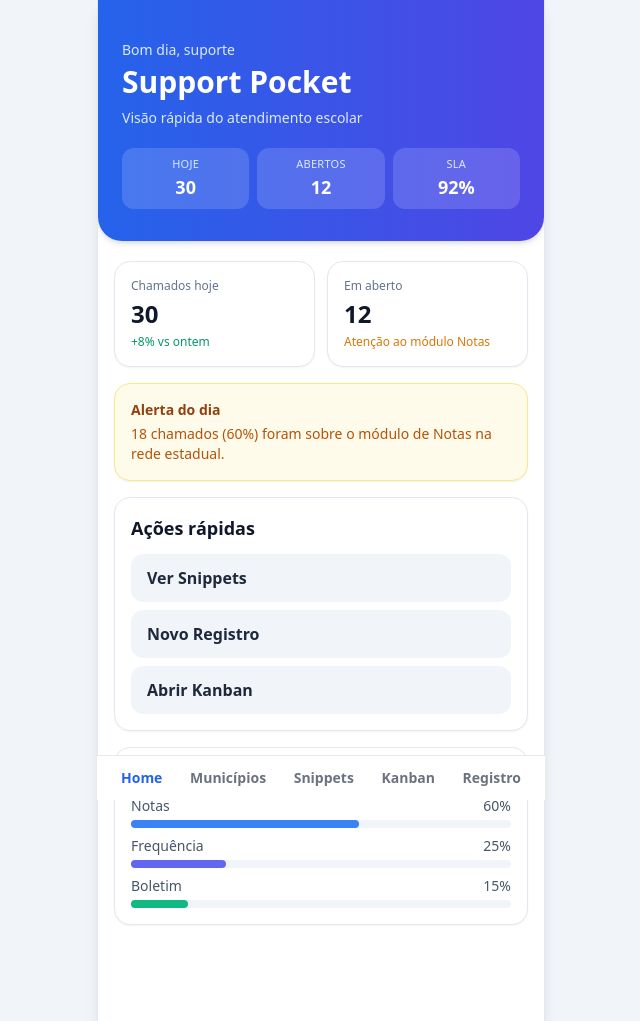
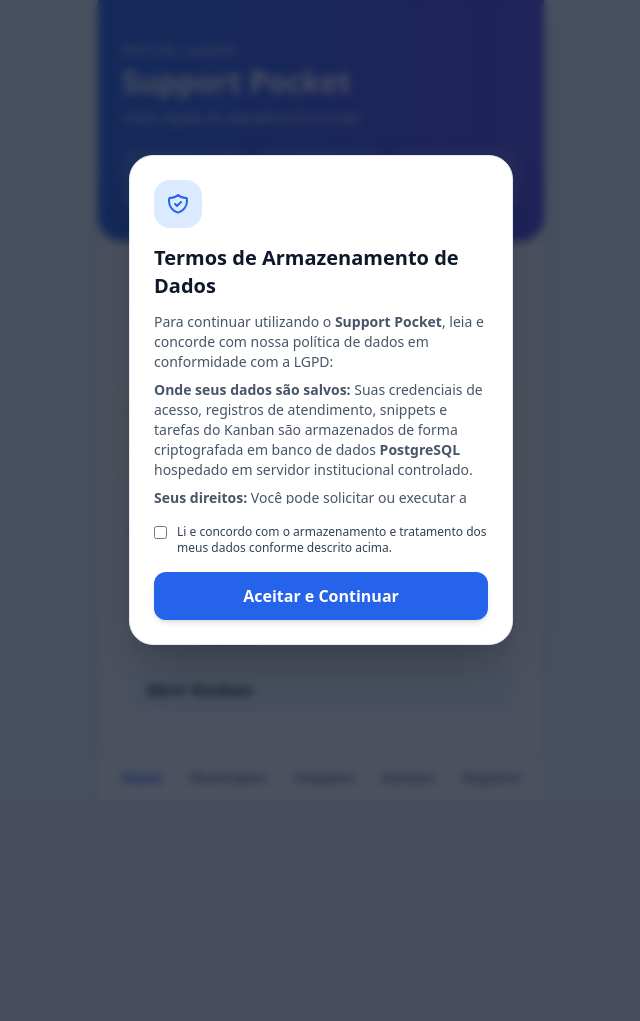
Before and after one commit to RayanneEllen13092004/support-pocket, a Laravel app: page /dashboard in a window 1280 px wide. Shown: the whole page, without its empty margins (319-959 px from the left). After the commit the page ends 782 px from the top, so only its background shows below. Run offline with Laravel 12, Linux system fonts and the light colour scheme; the visitor is signed in with stand-in values (Sample User, id 1); some libraries are stand-ins or nearby versions.

Commit message:
feat: adiciona aceite de termos LGPD e exclusao de conta

```diff
--- a/app/Models/User.php
+++ b/app/Models/User.php
@@ -24,6 +24,7 @@ class User extends Authenticatable
         'email',
         'password',
         'role',
+        'terms_accepted_at',
     ];
 
     /**
@@ -45,6 +46,7 @@ class User extends Authenticatable
     {
         return [
             'email_verified_at' => 'datetime',
+            'terms_accepted_at' => 'datetime',
             'password' => 'hashed',
         ];
     }
--- a/resources/views/dashboard.blade.php
+++ b/resources/views/dashboard.blade.php
@@ -107,6 +107,22 @@
                     </div>
                 </div>
             </div>
+
+            {{-- Privacidade e Exclusão de Conta --}}
+            <div class="bg-white rounded-2xl p-4 border border-red-200 shadow-sm">
+                <h2 class="text-sm font-bold text-red-700 uppercase tracking-wide">Privacidade e Conta</h2>
+                <p class="text-xs text-slate-500 mt-1">
+                    Seus dados estão armazenados em servidor seguro (PostgreSQL). Caso deseje encerrar seu acesso, a exclusão é imediata e irreversível.
+                </p>
+
+                <form action="{{ route('perfil.destroy') }}" method="POST" class="mt-3" onsubmit="return confirm('Tem certeza que deseja excluir sua conta permanentemente? Esta ação não pode ser desfeita.');">
+                    @csrf
+                    @method('DELETE')
+                    <button type="submit" class="w-full bg-red-50 hover:bg-red-100 text-red-600 border border-red-200 font-semibold text-sm py-2.5 px-4 rounded-xl transition">
+                        Excluir minha conta
+                    </button>
+                </form>
+            </div>
         </div>
     </div>
 @endsection
--- a/resources/views/layout.blade.php
+++ b/resources/views/layout.blade.php
@@ -20,5 +20,38 @@
     </div>
 </div>
 
+{{-- Modal de Aceite de Termos (LGPD) --}}
+@if(auth()->check() && is_null(auth()->user()->terms_accepted_at))
+    <div class="fixed inset-0 z-50 flex items-center justify-center bg-slate-900/75 backdrop-blur-sm p-4">
+        <div class="bg-white rounded-3xl max-w-sm w-full p-6 shadow-2xl border border-slate-200">
+            <div class="w-12 h-12 rounded-2xl bg-blue-100 text-blue-600 flex items-center justify-center mb-4">
+                <svg xmlns="http://www.w3.org/2000/svg" class="h-6 w-6" fill="none" viewBox="0 0 24 24" stroke="currentColor" stroke-width="2">
+                    <path stroke-linecap="round" stroke-linejoin="round" d="M9 12l2 2 4-4m5.618-4.016A11.955 11.955 0 0112 2.944a11.955 11.955 0 01-8.618 3.04A12.02 12.02 0 003 9c0 5.591 3.824 10.29 9 11.622 5.176-1.332 9-6.03 9-11.622 0-1.042-.133-2.052-.382-3.016z" />
+                </svg>
+            </div>
+
+            <h2 class="text-xl font-bold text-slate-900">Termos de Armazenamento de Dados</h2>
+
+            <div class="mt-3 text-sm text-slate-600 space-y-2 max-h-48 overflow-y-auto pr-1">
+                <p>Para continuar utilizando o <strong>Support Pocket</strong>, leia e concorde com nossa política de dados em conformidade com a LGPD:</p>
+                <p><strong>Onde seus dados são salvos:</strong> Suas credenciais de acesso, registros de atendimento, snippets e tarefas do Kanban são armazenados de forma criptografada em banco de dados <strong>PostgreSQL</strong> hospedado em servidor institucional controlado.</p>
+                <p><strong>Seus direitos:</strong> Você pode solicitar ou executar a exclusão permanente da sua conta e dos seus dados pessoais a qualquer momento através do painel.</p>
+            </div>
+
+            <form action="{{ route('perfil.acceptTerms') }}" method="POST" class="mt-5">
+                @csrf
+                <label class="flex items-start gap-2.5 text-xs text-slate-700 cursor-pointer mb-4">
+                    <input type="checkbox" required class="mt-0.5 rounded border-slate-300 text-blue-600 focus:ring-blue-500">
+                    <span>Li e concordo com o armazenamento e tratamento dos meus dados conforme descrito acima.</span>
+                </label>
+
+                <button type="submit" class="w-full bg-blue-600 hover:bg-blue-700 text-white font-semibold py-3 px-4 rounded-xl transition shadow-md">
+                    Aceitar e Continuar
+                </button>
+            </form>
+        </div>
+    </div>
+@endif
+
 </body>
 </html>
--- a/routes/api.php
+++ b/routes/api.php
@@ -20,6 +20,7 @@ Route::middleware('auth:sanctum')->group(function () {
     Route::patch('/kanban/{id}/status', [KanbanController::class, 'updateStatus']);
     Route::put('/kanban/{id}', [KanbanController::class, 'update']);
     Route::delete('/kanban/{id}', [KanbanController::class, 'destroy']);
+
     Route::get('/municipios', [MunicipalityController::class, 'index']);
     Route::get('/municipios/{id}', [MunicipalityController::class, 'show']);
     Route::post('/municipios', [MunicipalityController::class, 'store']);
@@ -27,7 +28,11 @@ Route::middleware('auth:sanctum')->group(function () {
     Route::delete('/municipios/{id}', [MunicipalityController::class, 'destroy']);
     Route::post('/municipios/{id}/documentos', [MunicipalityController::class, 'uploadDocument']);
     Route::delete('municipios/{municipioId}/documentos/{documentId}', [App\Http\Controllers\Api\MunicipalityController::class, 'deleteDocument']);
+
     Route::get('/schools', [SupportRecordController::class, 'schools']);
     Route::post('/registro', [SupportRecordController::class, 'store']);
+
     Route::put('/perfil/senha', [ProfileController::class, 'updatePassword']);
+    Route::post('/perfil/aceitar-termos', [ProfileController::class, 'acceptTerms']);
+    Route::delete('/perfil/excluir-conta', [ProfileController::class, 'destroyAccount']);
 });
--- a/routes/web.php
+++ b/routes/web.php
@@ -6,6 +6,7 @@ use App\Http\Controllers\SupportRecordController;
 use App\Models\Municipality;
 use App\Http\Controllers\SnippetController;
 use App\Http\Controllers\TaskController;
+use App\Http\Controllers\ProfileController;
 
 Route::get('/', function () {
     return redirect('/login');
@@ -54,7 +55,6 @@ Route::middleware('auth')->group(function () {
     })->middleware(\App\Http\Middleware\CheckSupervisor::class)->name('municipios.documentos');
 
     Route::get('/snippets', [SnippetController::class, 'index'])->name('snippets.index');
-
     Route::post('/snippets', [SnippetController::class, 'store'])->name('snippets.store');
 
     Route::get('/registro', [SupportRecordController::class, 'create'])->name('registro.create');
@@ -64,4 +64,7 @@ Route::middleware('auth')->group(function () {
     Route::post('/kanban', [TaskController::class, 'store'])->name('kanban.store');
     Route::patch('/kanban/{task}/status', [TaskController::class, 'updateStatus'])->name('kanban.updateStatus');
 
+    Route::post('/perfil/aceitar-termos', [ProfileController::class, 'acceptTerms'])->name('perfil.acceptTerms');
+    Route::delete('/perfil/excluir-conta', [ProfileController::class, 'destroyAccount'])->name('perfil.destroy');
+
 });
```
Also changed, not shown: app/Http/Controllers/ProfileController.php (+42 -1 lines), database/migrations/2026_11_20_135826_add_terms_to_users_table.php (added).
